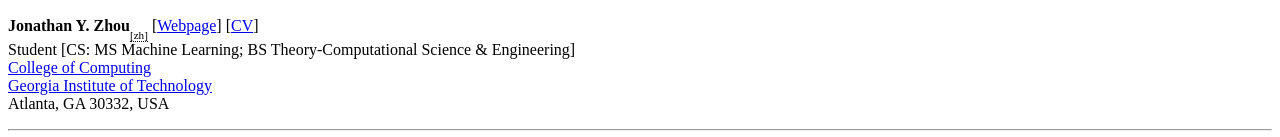
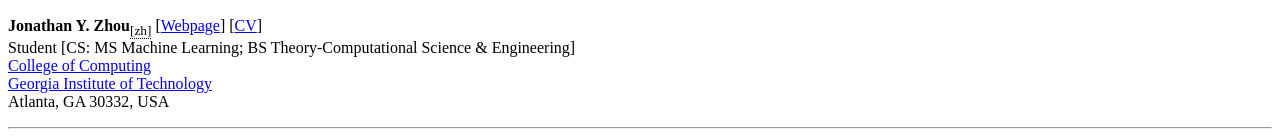
Before and after one commit to Jonathan-Z/jonathan-z.github.io, a plain HTML site: page index.html in a window 1280 px wide. Shown: the part 311-448 px from the top of the page. Drawn offline with Linux system fonts and the light colour scheme.

Commit message:
Update index.html

```diff
--- a/index.html
+++ b/index.html
@@ -12,7 +12,7 @@
 		<img src="static/kollatz.png" alt="kollatz" style="max-width:60%">
 
 		<div id="biodata">
-			<p><b>Jonathan Y. Zhou</b><sub><sub style="border-bottom: 1px dotted;" title="周宇洋">[zh]</sub></sub> [<a href="index.html">Webpage</a>] [<a href="info/CV.pdf">CV</a>]<br>
+			<p><b>Jonathan Y. Zhou</b><sub style="border-bottom: 1px dotted;" title="周宇洋">[zh]</sub> [<a href="index.html">Webpage</a>] [<a href="info/CV.pdf">CV</a>]<br>
 			Student [CS: MS Machine Learning; BS Theory-Computational Science & Engineering]<br>
 			<a href="cc.gatech.edu">College of Computing</a><br>
 			<a href="gatech.edu">Georgia Institute of Technology</a><br>
```
